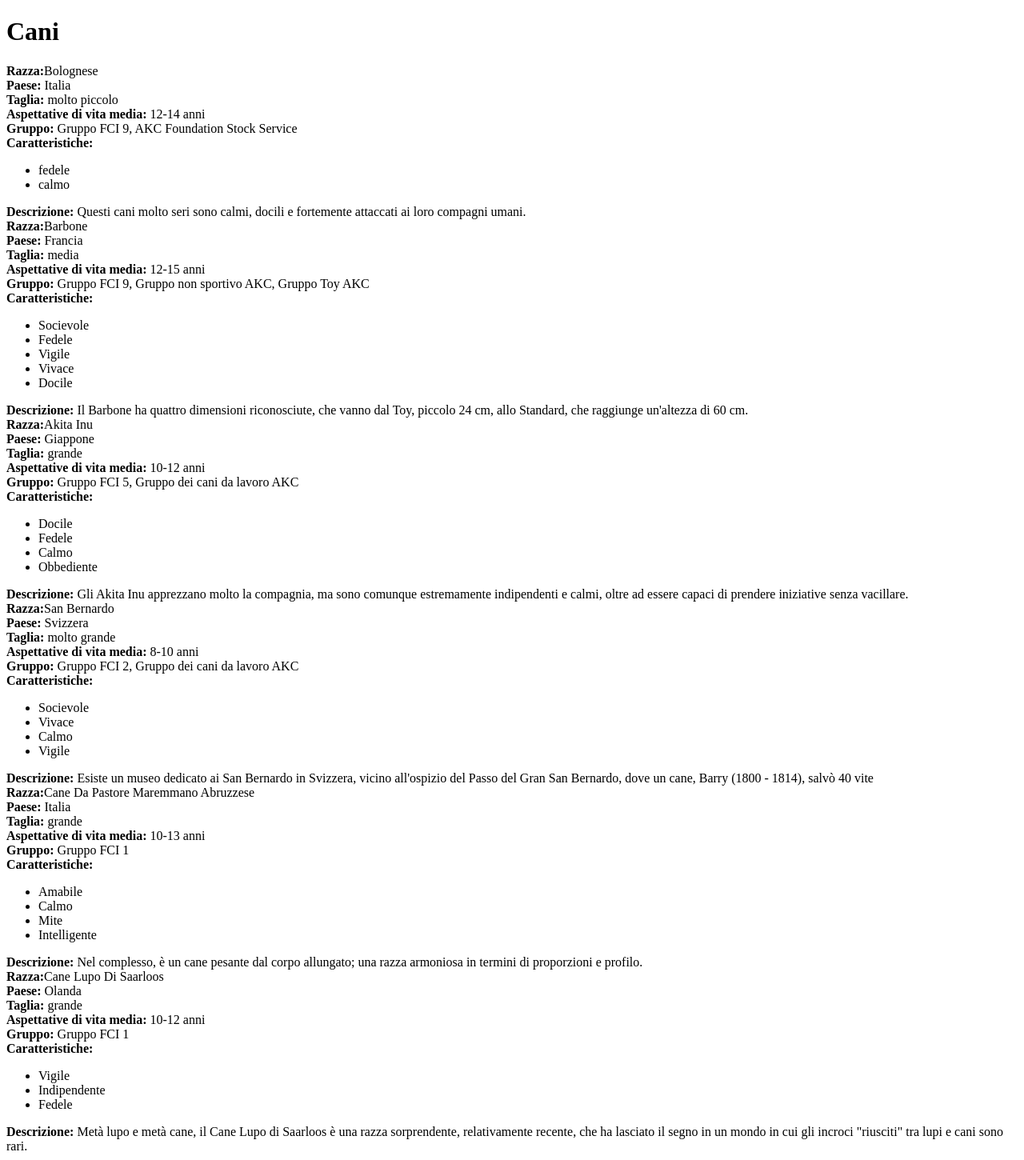
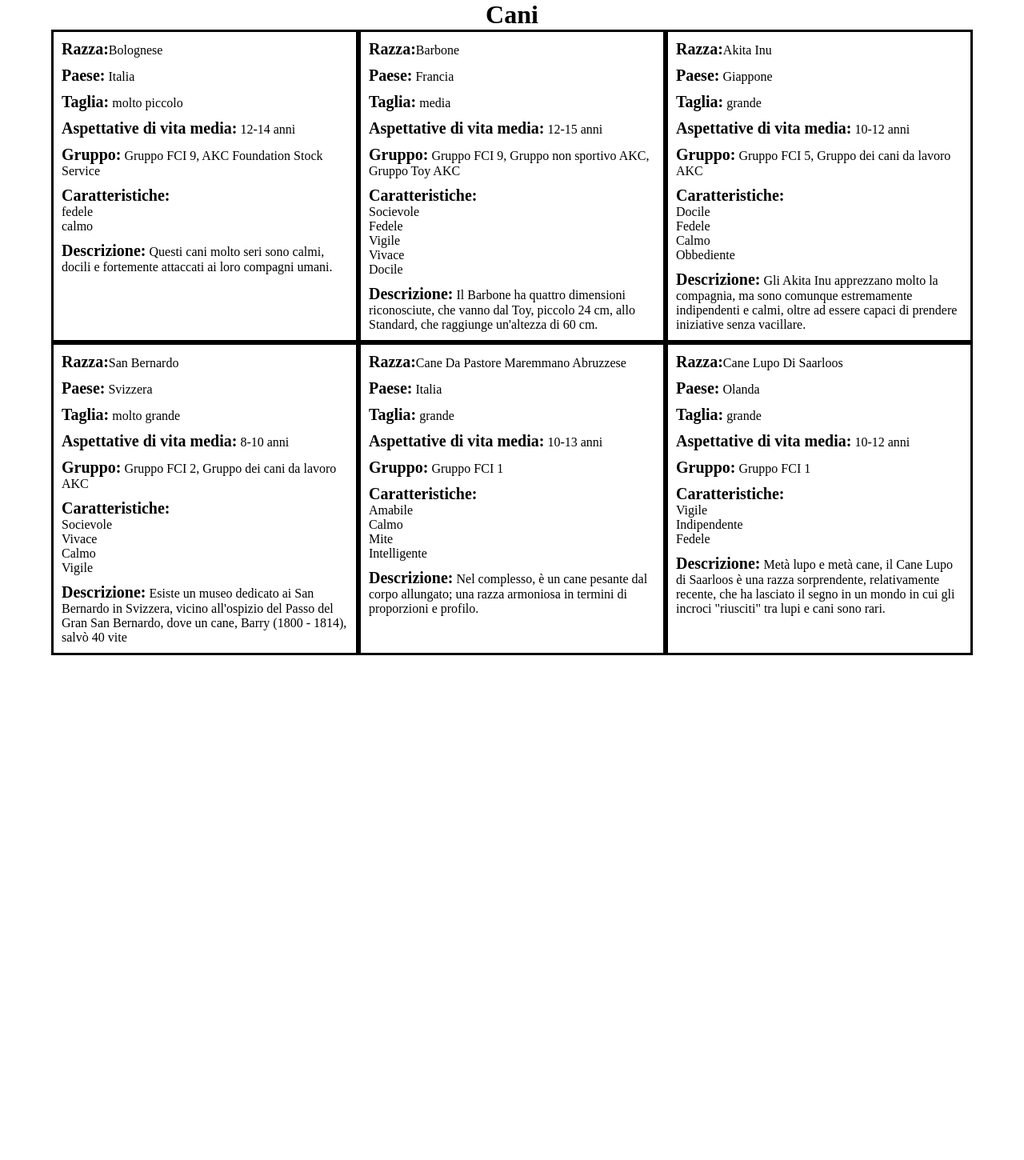
Before and after one commit to marcocaffarelli/php-oop-1, a PHP site: page / in a window 1280 px wide. Shown: the whole page at 80% size. After the commit the page ends 819 px from the top, so only its background shows below. Run offline with PHP 8.4, Linux system fonts and the light colour scheme; data that the repository does not hold is empty.

Commit message:
Aggiunto lo style
Aggiunto lo style

```diff
--- a/index.php
+++ b/index.php
@@ -78,10 +78,40 @@
         <meta name="viewport" content="width=device-width, initial-scale=1.0">
         <title>Object-Oriented Programming</title>
     </head>
+    <style>
+    *{
+        margin: 0;
+        padding: 0;
+        box-sizing: border-box;
+    }
+    h1{
+        text-align: center;
+    }
+    .container_card{
+        display: flex;
+        flex-wrap: wrap;
+        justify-content: center;
+    }
+    .card_cane{
+        width: 30%;
+        border: 3px solid black;
+    }
+    .card_cane> div{
+        margin: 10px;
+    }
+    strong{
+        font-size: 20px;
+    }
+    li{
+        list-style:none;
+    }
+    </style>
     <body>
         <h1>Cani</h1>
+        <div class="container_card">
+            <?php foreach ($cani as $cane) {?>
                     <div class="card_cane">
-                <?php foreach ($cani as $cane) {?>
+
                         <div><strong>Razza:</strong><?php echo $cane->nome; ?></div>
                         <div><strong>Paese:</strong> <?php echo $cane->get_paese(); ?></div>
                         <div><strong>Taglia:</strong> <?php echo $cane->get_taglia(); ?></div>
@@ -97,6 +127,7 @@
                             </ul>
                         </div>
                         <div><strong>Descrizione:</strong> <?php echo $cane->get_descrizione(); ?></div>
+                </div>
             <?php } ?>
         </div>
     </body>
```
Lines whose indentation alone changed are shown as unchanged.
